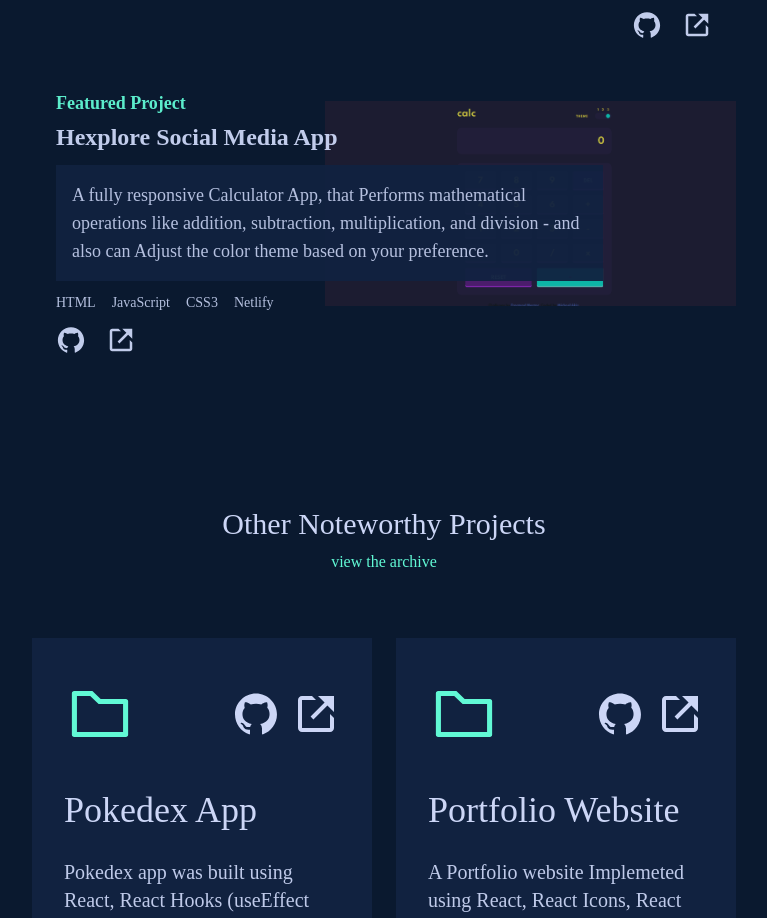
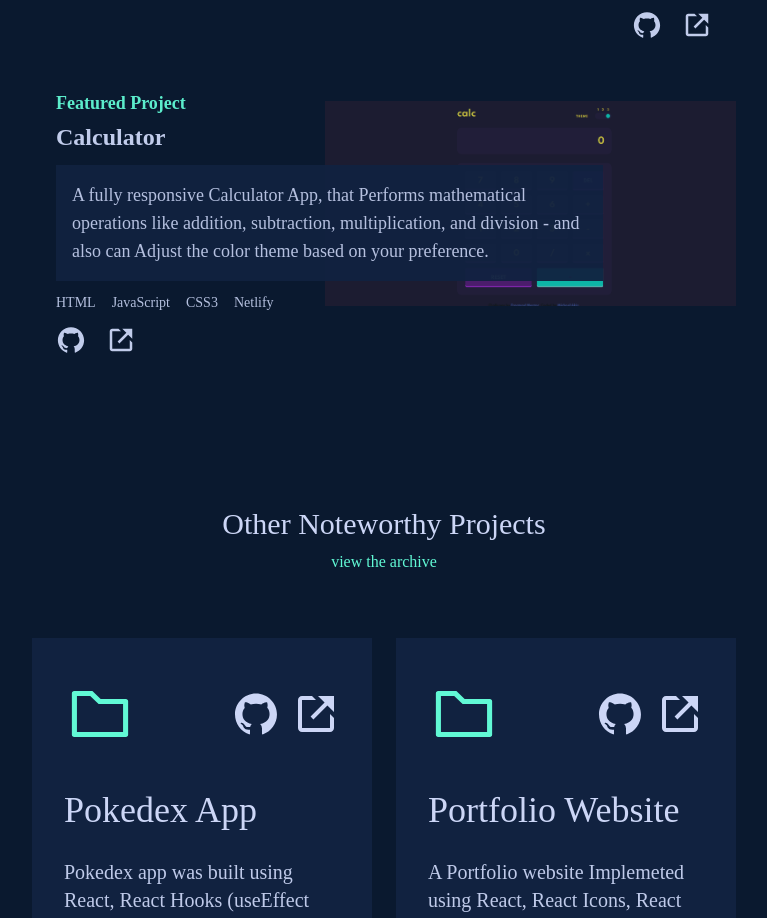
Before and after one commit to Michael0814772/react1-protfolio, a React (Create React App) app: page / in a window 1280 px wide. Shown: the part 3100-4018 px from the top of the page, without its empty margins (256-1023 px from the left). Built offline with nearby package versions, Linux system fonts and the light colour scheme; a web font is replaced by a local one.

Commit message:
workhistory changes

```diff
--- a/src/components/NoteWorthyProjects.jsx
+++ b/src/components/NoteWorthyProjects.jsx
@@ -39,7 +39,7 @@ const NoteWorthyProjects = () => {
                     <AiOutlineGithub />
                   </a>
                   <a
-                    href={projects.gitLink}
+                    href={projects.website}
                     target="_blank"
                     rel="noreferrer"
                     className="hover:text-textcl1 text-3xl lg:text-5xl"
--- a/src/work-history/noteWorthyProjects.js
+++ b/src/work-history/noteWorthyProjects.js
@@ -8,7 +8,6 @@ const noteWorthyProjects = [
             stack1: 'React',
             stack2: 'React Hooks',
             stack3: 'Material UI',
-            id: 41
         },
         id: 1
     },
--- a/src/work-history/thingsBuilt.js
+++ b/src/work-history/thingsBuilt.js
@@ -50,7 +50,7 @@ const thingsBuilt = [
         id: 3
     },
     {
-        name: 'Hexplore Social Media App',
+        name: 'Calculator',
         featured: 'Featured Project',
         about: `A fully responsive Calculator App, that Performs mathematical operations like addition, subtraction, multiplication, and division - and also can Adjust the color theme based on your preference.`,
         stackUsed: {
--- a/src/work-history/workFunctions.js
+++ b/src/work-history/workFunctions.js
@@ -36,7 +36,6 @@ const workFunctions = [
         functions: {
             function1: 'Developed and maintained code for in-house and client websites primarily using HTML, CSS, Sass, JavaScript, and jQuery',
             function2: 'Manually tested sites in various browsers and mobile devices to ensure cross-browser compatibility and responsiveness',
-            function3: 'Clients included JetBlue, Lovesac, U.S. Cellular, U.S. Department of Defense, and more'
         },
         id: 4
     },
```
